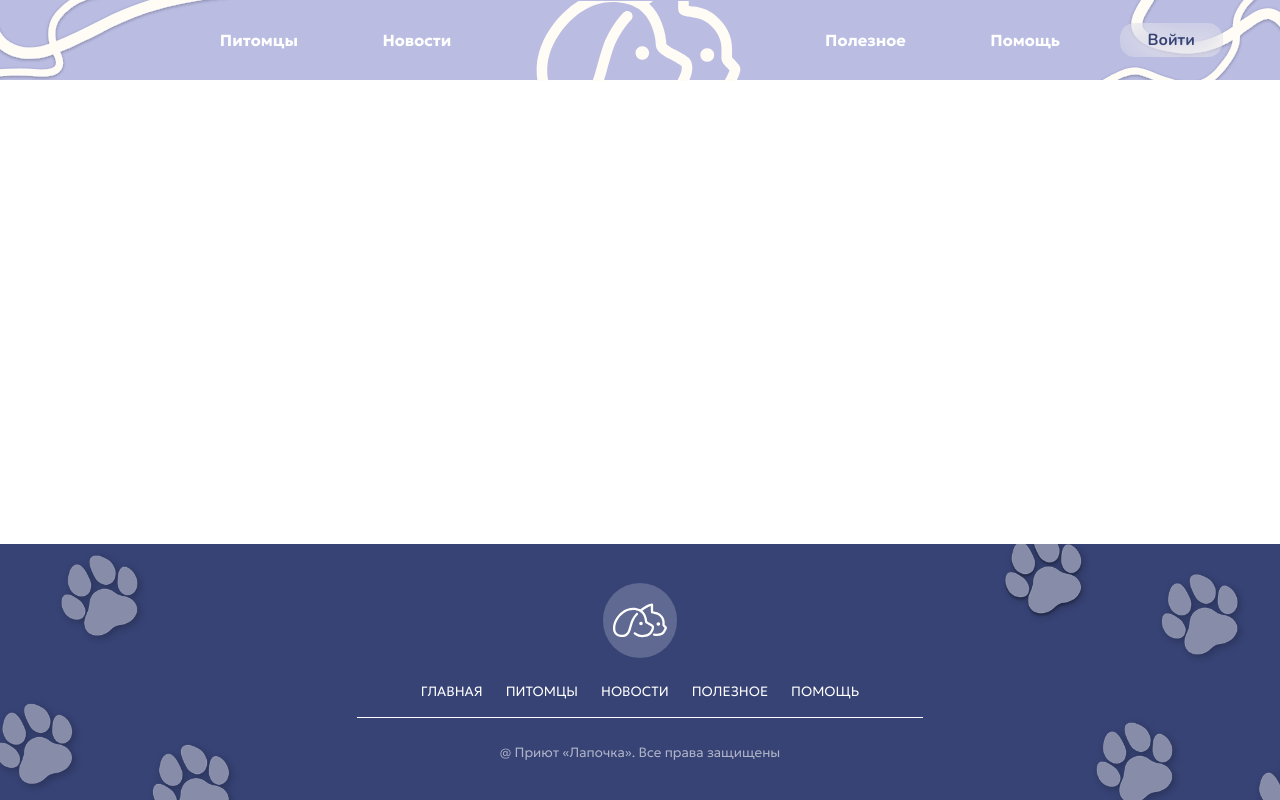
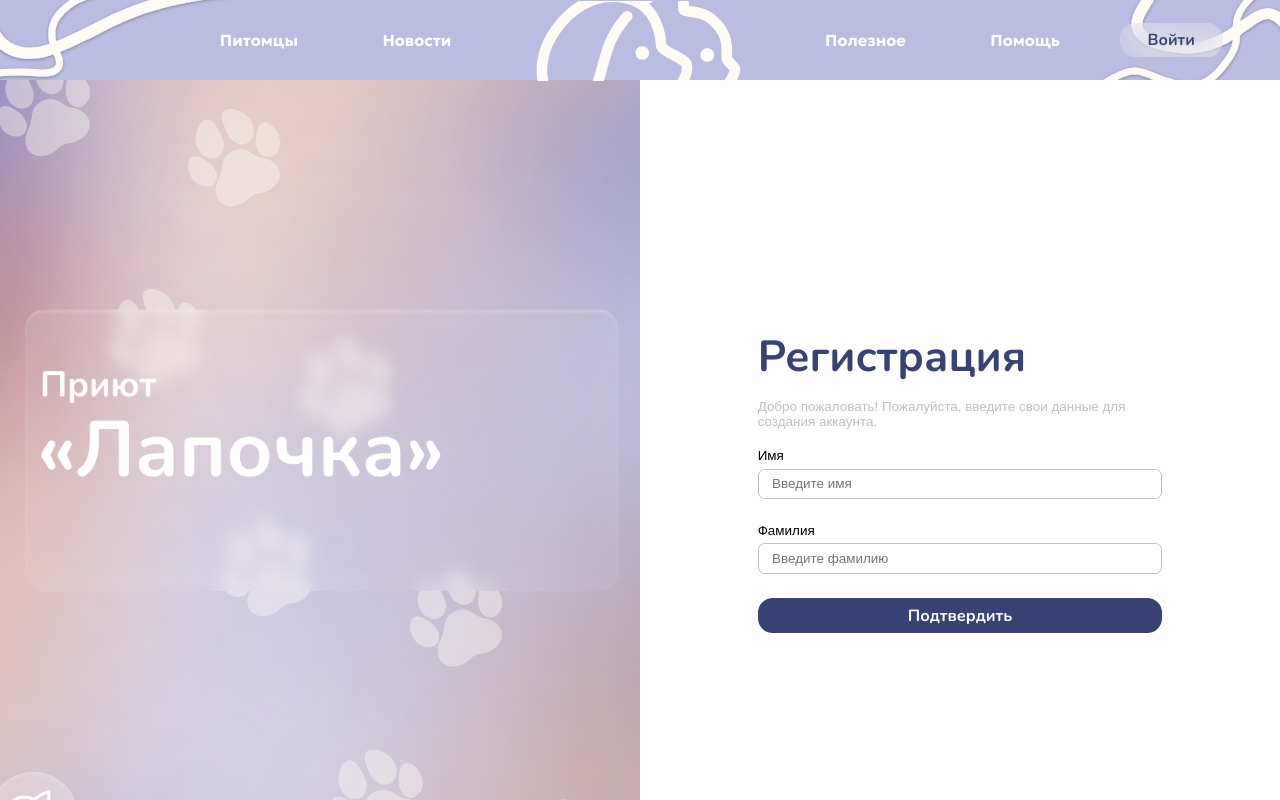
Before and after one commit to KatriJein/Animals-Shelter, a React (Create React App) app in the folder Frontend/shelter/: page /fillingData in a window 1280 px wide. Shown: the top 800 px of the page. Built offline with nearby package versions, Linux system fonts and the light colour scheme; no server answers; a web font is replaced by a local one.

Commit message:
рефакторинг

```diff
--- a/Frontend/shelter/src/App.js
+++ b/Frontend/shelter/src/App.js
@@ -13,11 +13,12 @@ import style from "./App.module.css";
 import store from './store/store';
 import ScrollToTop from './utils/ScrollToTop';
 import AccountPage from './pages/AccountPage';
+import FillingData from './components/auth/FillingData';
+
 
 function App() {
   const dispatch = useDispatch();
   const status = useSelector((state) => state.animals.status);
-  // const animals = useSelector((state) => state.animals.animals);
 
   useEffect(() => {
     if (status === 'idle') {
@@ -37,6 +38,7 @@ function App() {
             <Route path="/login" element={<LoginPage />} />
             <Route path="/register" element={<RegistrationPage />} />
             <Route path="/account" element={<AccountPage />} />
+            <Route path="/fillingData" element={<FillingData />} />
           </Routes>
         </Layout>
       </Router>
--- /dev/null
+++ b/Frontend/shelter/src/components/auth/FillingData.js
@@ -0,0 +1,106 @@
+import { useState } from 'react';
+import style from './Auth.module.css';
+import { useDispatch, useSelector } from 'react-redux';
+import { changes } from '../../store/userSlice';
+import { Link, useNavigate } from 'react-router-dom';
+
+export default function FillingData() {
+    const [name, setName] = useState('');
+    const [surname, setSurname] = useState('');
+    const [errors, setErrors] = useState({ name: '', surname: '' });
+    const dispatch = useDispatch();
+    const navigate = useNavigate();
+    const user = useSelector(state => state.user.userInfo);
+
+    const validateForm = () => {
+        const newErrors = {};
+
+        if (!name.trim()) {
+            newErrors.login = 'Поле имени не может быть пустым';
+        }
+        if (!surname.trim()) {
+            newErrors.password = 'Поле фамилии не может быть пустым';
+        }
+
+        setErrors(newErrors);
+        return Object.keys(newErrors).length === 0;
+    };
+
+    const handleSubmit = async (e) => {
+        e.preventDefault();
+
+        if (!validateForm()) return;
+        const userChanges = {
+            name: name.trim(),
+            surname: surname.trim(),
+            email: 'mail321@mail.com',
+            phone: "+79220045000"
+        };
+
+        try {
+            const response = await fetch(`${process.env.REACT_APP_API_URL}/users/${user.id}`, {
+                method: 'PUT',
+                headers: {
+                    'Content-Type': 'application/json',
+                },
+                body: JSON.stringify(userChanges),
+            });
+
+            if (!response.ok) {
+                const errorData = await response.json();
+                console.log(errorData, 'error');
+                setErrors({ surname: errorData.message || 'Ошибка сервера' });
+            } else {
+                // const data = await response.json();
+                dispatch(changes(userChanges));
+                navigate('/account');
+            }
+        } catch (error) {
+            console.log(error, 'errpr');
+            setErrors({ ...errors, passwordRepeat: 'Ошибка сети. Пожалуйста, попробуйте снова.' });
+        }
+    };
+
+    return (
+        <div className={style.container}>
+            <div className={style.containerImg} />
+            <div className={style.containerForm}>
+                <form className={style.form} onSubmit={handleSubmit}>
+                    <div>
+                        <h1 className={style.h1}>Регистрация</h1>
+                        <p className={style.welcome}>Добро пожаловать! Пожалуйста, введите свои данные для создания аккаунта.</p>
+                    </div>
+                    <div className={style.containerInput}>
+                        <label htmlFor="name">Имя</label>
+                        <input
+                            type="text"
+                            placeholder="Введите имя"
+                            id="name"
+                            className={style.input}
+                            aria-label="Имя"
+                            value={name}
+                            onChange={(e) => setName(e.target.value)}
+                        />
+                        <p className={style.error} id="nameError" aria-live="assertive">{errors.name}</p>
+                    </div>
+                    <div className={style.containerInput}>
+                        <label htmlFor="surname">Фамилия</label>
+                        <input
+                            type="surname"
+                            placeholder="Введите фамилию"
+                            id="surname"
+                            className={style.input}
+                            aria-label="Фамилия"
+                            value={surname}
+                            onChange={(e) => setSurname(e.target.value)}
+                        />
+                        <p className={style.error} id="surnameError" aria-live="assertive">{errors.surname}</p>
+                    </div>
+                    <div>
+                        <button type="submit" className={style.button}>Подтвердить</button>
+                    </div>
+                </form>
+            </div>
+        </div>
+    );
+}
--- a/Frontend/shelter/src/components/auth/Login.js
+++ b/Frontend/shelter/src/components/auth/Login.js
@@ -2,13 +2,14 @@ import { useState } from 'react';
 import style from './Auth.module.css';
 import { useDispatch } from 'react-redux';
 import { loginSuccess } from '../../store/userSlice';
-import { Link } from 'react-router-dom';
+import { Link, useNavigate } from 'react-router-dom';
 
 export default function Login() {
     const [login, setLogin] = useState('');
     const [password, setPassword] = useState('');
     const [errors, setErrors] = useState({ login: '', password: '' });
     const dispatch = useDispatch();
+    const navigate = useNavigate();
 
     const validateForm = () => {
         const newErrors = {};
@@ -30,13 +31,14 @@ export default function Login() {
         if (!validateForm()) return;
 
         try {
-            const response = await fetch('https://example.com/api/login', {
+            const response = await fetch(`${process.env.REACT_APP_API_URL}/auth`, {
                 method: 'POST',
                 headers: {
                     'Content-Type': 'application/json',
                 },
                 body: JSON.stringify({ login: login.trim(), password: password.trim() }),
             });
+            console.log(response);
 
             if (!response.ok) {
                 const errorData = await response.json();
@@ -45,13 +47,16 @@ export default function Login() {
                 const data = await response.json();
 
                 dispatch(loginSuccess({
-                    isAdmin: data.isAdmin,
+                    isAdmin: data.userInfo.isAdmin,
                     userInfo: data.userInfo,
                 }));
 
                 // Логика после успешного входа, например, перенаправление
+                navigate('/account');
+
             }
         } catch (error) {
+            console.log(error);
             setErrors({ ...errors, password: 'Ошибка сети. Пожалуйста, попробуйте снова.' });
         }
     };
--- a/Frontend/shelter/src/components/auth/Registration.js
+++ b/Frontend/shelter/src/components/auth/Registration.js
@@ -10,6 +10,7 @@ export default function Registration() {
     const [passwordRepeat, setPasswordRepeat] = useState('');
     const [errors, setErrors] = useState({ login: '', password: '', passwordRepeat: '' });
     const dispatch = useDispatch();
+    const navigate = useNavigate();
 
     const validateForm = () => {
         const newErrors = {};
@@ -36,7 +37,7 @@ export default function Registration() {
         if (!validateForm()) return;
 
         try {
-            const response = await fetch('https://example.com/api/register', {
+            const response = await fetch(`${process.env.REACT_APP_API_URL}/auth/register`, {
                 method: 'POST',
                 headers: {
                     'Content-Type': 'application/json',
@@ -46,19 +47,21 @@ export default function Registration() {
 
             if (!response.ok) {
                 const errorData = await response.json();
-                setErrors({ ...errors, passwordRepeat: errorData.message || 'Ошибка сервера' });
+                console.log(errorData, 'error');
+                setErrors({ passwordRepeat: errorData.message || 'Ошибка сервера' });
             } else {
                 const data = await response.json();
 
                 dispatch(loginSuccess({
-                    isAdmin: data.isAdmin,
+                    isAdmin: data.userInfo.isAdmin,
                     userInfo: data.userInfo,
                 }));
 
                 // Логика после успешной регистрации, например, перенаправление
-                navigate('/account');
+                navigate('/fillingData');
             }
         } catch (error) {
+            console.log(error, 'errpr');
             setErrors({ ...errors, passwordRepeat: 'Ошибка сети. Пожалуйста, попробуйте снова.' });
         }
     };
--- a/Frontend/shelter/src/store/animalsActions.js
+++ b/Frontend/shelter/src/store/animalsActions.js
@@ -1,6 +1,7 @@
 import { createAsyncThunk } from '@reduxjs/toolkit';
 
-const API_URL = 'http://localhost:5000/api';
+const API_URL = process.env.REACT_APP_API_URL;
+
 
 // Асинхронное действие для получения списка животных
 export const fetchAnimals = createAsyncThunk(
--- a/Frontend/shelter/src/store/localStorageUtils.js
+++ b/Frontend/shelter/src/store/localStorageUtils.js
@@ -16,3 +16,7 @@ export const loadStateFromLocalStorage = () => {
         return undefined;
     }
 };
+
+export const clearStateFromLocalStorage = () => {
+    localStorage.removeItem('userState');
+};
--- a/Frontend/shelter/src/store/userSlice.js
+++ b/Frontend/shelter/src/store/userSlice.js
@@ -1,4 +1,5 @@
 import { createSlice } from '@reduxjs/toolkit';
+import { clearStateFromLocalStorage } from './localStorageUtils';
 
 const initialState = {
     isAuthenticated: false,
@@ -19,9 +20,13 @@ const userSlice = createSlice({
             state.isAuthenticated = false;
             state.isAdmin = false;
             state.userInfo = null;
+            clearStateFromLocalStorage();
+        },
+        changes: (state, action) => {
+            state.userInfo = { ...state.userInfo, ...action.payload };
         },
     },
 });
 
-export const { loginSuccess, logout } = userSlice.actions;
+export const { loginSuccess, logout, changes } = userSlice.actions;
 export default userSlice.reducer;
```
Also changed, not shown: Frontend/shelter/src/components/account/Account.js (+19 -5 lines), 1 other file (tests, documents, lock files or other folders).
